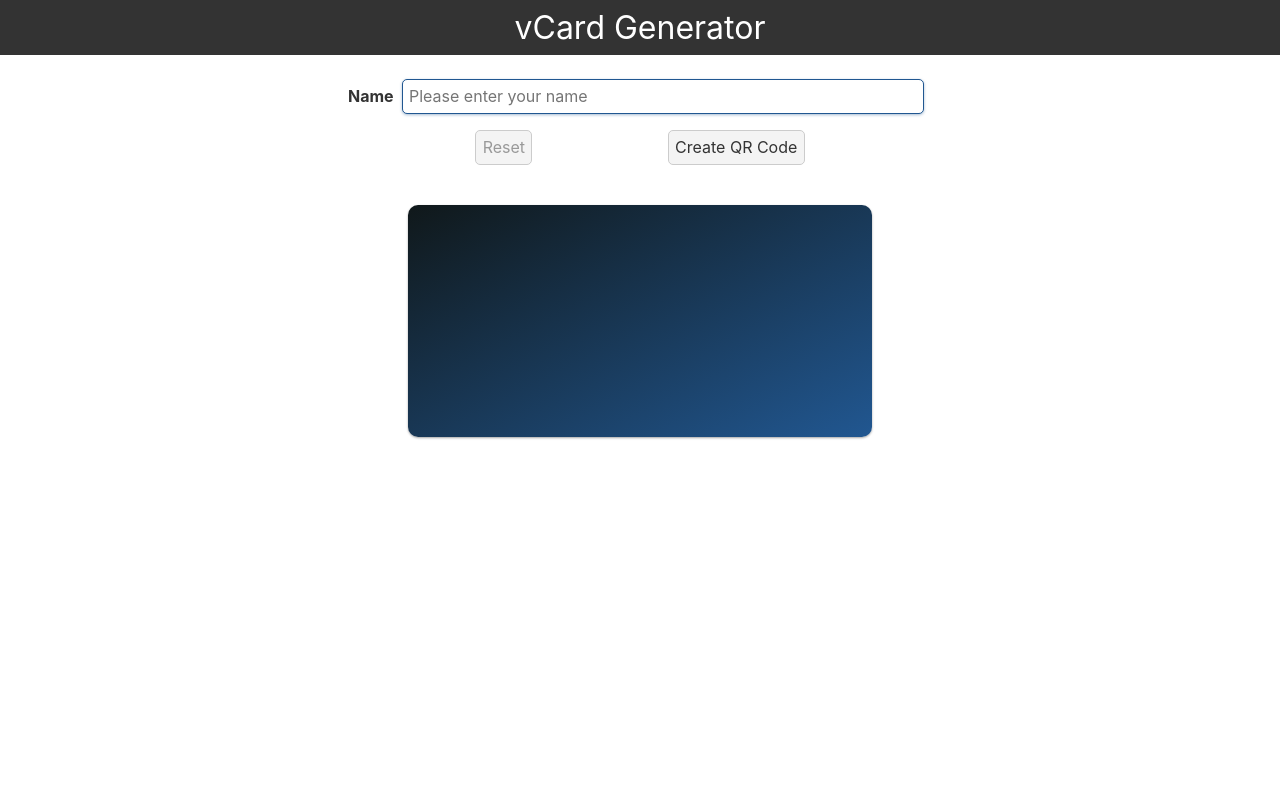
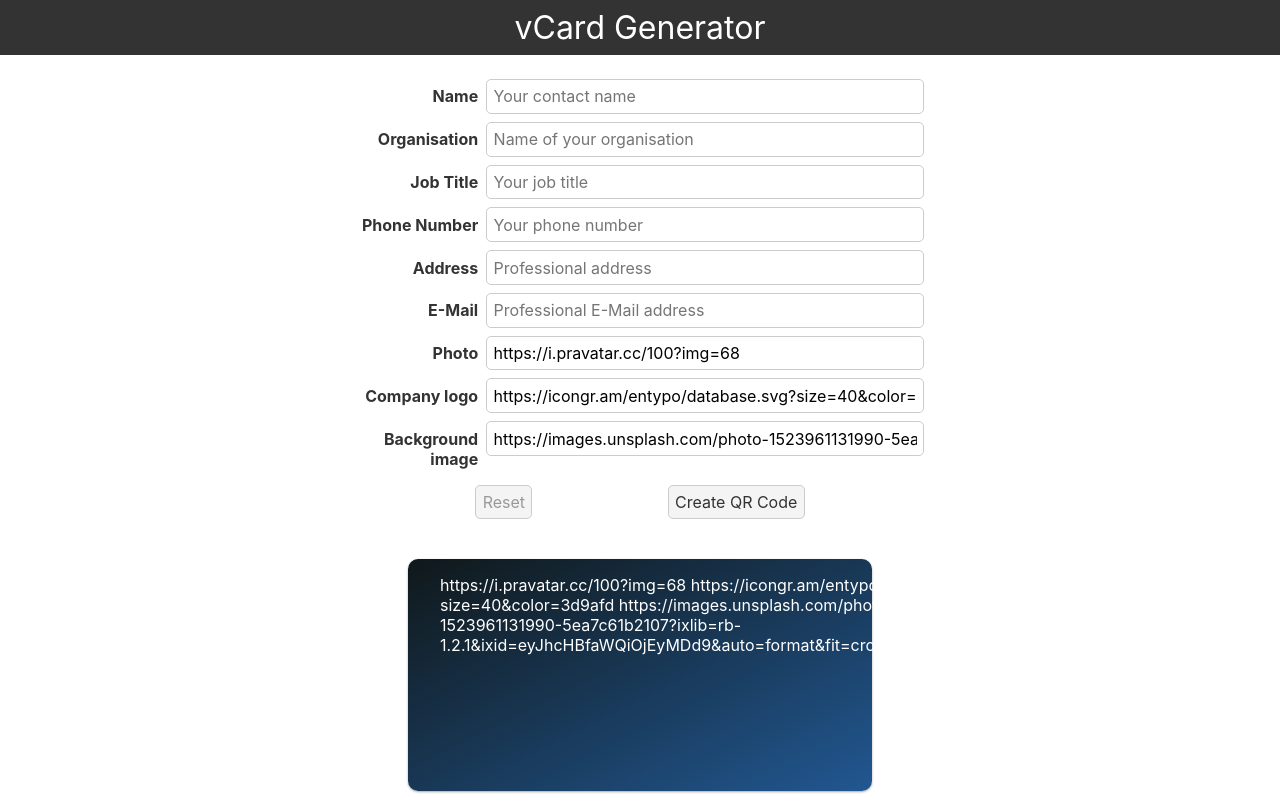
Before and after one commit to jbthecoder5/svelte-learning, a Svelte app: page / in a window 1280 px wide. Built offline with nearby package versions, Linux system fonts and the light colour scheme.

Commit message:
completed section 2.2

```diff
--- a/src/App.svelte
+++ b/src/App.svelte
@@ -1,9 +1,10 @@
 <script>
 	import NavBar from "./Sections/Navbar.svelte"
+	import VCard from "./Sections/VCard.svelte"
 	import Form from "./UI/Form.svelte"
-	import VCard from "./Sections/VCard.svelte"
 
 	let QRCode="";
+	let values;
 </script>
 
 <style>
@@ -18,8 +19,10 @@
 
 <main>
 	<Form
-	on:createQRCode={e=>{
-		QRCode=e.detail;
-	}} />
-	<VCard {QRCode} />
+		bind:values
+		on:createQRCode={e=>{
+			QRCode=e.detail;
+		}} />
+
+	<VCard {values} {QRCode} />
 </main>
--- a/src/Sections/VCard.svelte
+++ b/src/Sections/VCard.svelte
@@ -1,5 +1,16 @@
 <script>
     export let QRCode = false;
+    export let values = {
+      name: "",
+			organisation: "",
+			jobTitle: "",
+			phone: "",
+			address: "",
+			email: "",
+			photoURL: "",
+			logoURL: "",
+			backgroundURL: ""
+    };
 </script>
 
 <style>
@@ -24,5 +35,7 @@
 </style>
 
 <section>
-    {QRCode}
+  {values.name} {values.organisation} {values.jobTitle} {values.phone}
+  {values.address} {values.email} {values.photoURL} {values.logoURL}
+  {values.backgroundURL} {QRCode}
 </section>
--- a/src/UI/Form.svelte
+++ b/src/UI/Form.svelte
@@ -4,11 +4,91 @@
 	import {createEventDispatcher} from 'svelte';
 	const dispatch = createEventDispatcher();
 
+	export let values = {
+		name: "",
+		organisation: "",
+		jobTitle: "",
+		phone: "",
+		address: "",
+		email: "",
+		photoURL: "https://i.pravatar.cc/100?img=68",
+		logoURL: "https://icongr.am/entypo/database.svg?size=40&color=3d9afd",
+		backgroundURL:
+		"https://images.unsplash.com/photo-1523961131990-5ea7c61b2107?ixlib=rb-1.2.1&ixid=eyJhcHBfaWQiOjEyMDd9&auto=format&fit=crop&w=1267&q=80"
+	};
 
     let disabled = true;
-	let name = "";
-	let firstInput ="";
-	let active = true;
+	let firstInput;
+
+	let active = {
+		name: false,
+		organisation: false,
+		jobTitle: false,
+		phone: false,
+		address: false,
+		email: false,
+		photoURL: false,
+		logoURL: false,
+		backgroundURL: false
+	};
+
+	const inputsData = {
+		name : {
+			label: "Name",
+			type: "text",
+			placeholder: "Your contact name"
+		},
+
+		organisation: {
+			label: "Organisation",
+			type: "text",
+			placeholder: "Name of your organisation"
+		},
+
+		jobTitle: {
+			label: "Job Title",
+			type: "text",
+			placeholder: "Your job title"
+		},
+
+		phone: {
+			label: "Phone Number",
+			type: "text",
+			placeholder: "Your phone number"
+		},
+
+		address: {
+			label: "Address",
+			type: "text",
+			placeholder: "Professional address"
+		},
+
+		email: {
+			label: "E-Mail",
+			type: "email",
+			placeholder: "Professional E-Mail address"
+		},
+
+		photoURL: {
+			label: "Photo",
+			type: "text",
+			placeholder: "URL of personal portrait"
+		},
+
+		logoURL: {
+			label: "Company logo",
+			type: "text",
+			placeholder: "URL of your company's logo"
+		},
+
+		backgroundURL: {
+			label: "Background image",
+			type: "text",
+			placeholder: "URL of card's background (leave blank for none)"
+		}
+	};
+
+
 
 	function keyPressed(event) {
 		event.key === "Shift" ? "" : (disabled = false);
@@ -16,7 +96,17 @@
 
 	function resetClicked() {
 		disabled = true;
-		name = "";
+		values = {
+			name: "",
+			organisation: "",
+			jobTitle: "",
+			phone: "",
+			address: "",
+			email: "",
+			photoURL: "",
+			logoURL: "",
+			backgroundURL: ""
+		};
 		firstInput.focus();
 	}
 </script>
@@ -42,6 +132,10 @@
 		cursor: pointer;
 		border-radius: 5px;
 	}
+	.labelText {
+		text-align: end;
+		width: 30%;
+	}
 	.active {
 		border-color: hsl(211, 63%, 35%);
 		box-shadow: 0 1px 3px hsla(211, 63%, 35%, 0.4);
@@ -49,20 +143,147 @@
 </style>
 
 <form>
-	<label>Name
-		<input type="text" placeholder="Please enter your name"
-		class:active
-		on:focus={()=> {active:true;}}
-		on:blur={()=> {active=false;}}
-		on:keydown={keyPressed} bind:value={name}
+	<label>
+	  <div class="labelText">{inputsData.name.label}</div>
+	  <input
+		type="text"
+		placeholder={inputsData.name.placeholder}
+		class:active={active.name}
+		on:focus={() => {
+		  active.name = true;
+		}}
+		on:blur={() => {
+		  active.name = false;
+		}}
+		on:keydown={keyPressed}
+		bind:value={values.name}
 		bind:this={firstInput} />
 	</label>
-
+	<label>
+	  <div class="labelText">{inputsData.organisation.label}</div>
+	  <input
+		type="text"
+		placeholder={inputsData.organisation.placeholder}
+		class:active={active.organisation}
+		on:focus={() => {
+		  active.organisation = true;
+		}}
+		on:blur={() => {
+		  active.organisation = false;
+		}}
+		on:keydown={keyPressed}
+		bind:value={values.organisation} />
+	</label>
+	<label>
+	  <div class="labelText">{inputsData.jobTitle.label}</div>
+	  <input
+		type="text"
+		placeholder={inputsData.jobTitle.placeholder}
+		class:active={active.jobTitle}
+		on:focus={() => {
+		  active.jobTitle = true;
+		}}
+		on:blur={() => {
+		  active.jobTitle = false;
+		}}
+		on:keydown={keyPressed}
+		bind:value={values.jobTitle} />
+	</label>
+	<label>
+	  <div class="labelText">{inputsData.phone.label}</div>
+	  <input
+		type="text"
+		placeholder={inputsData.phone.placeholder}
+		class:active={active.phone}
+		on:focus={() => {
+		  active.phone = true;
+		}}
+		on:blur={() => {
+		  active.phone = false;
+		}}
+		on:keydown={keyPressed}
+		bind:value={values.phone} />
+	</label>
+	<label>
+	  <div class="labelText">{inputsData.address.label}</div>
+	  <input
+		type="text"
+		placeholder={inputsData.address.placeholder}
+		class:active={active.address}
+		on:focus={() => {
+		  active.address = true;
+		}}
+		on:blur={() => {
+		  active.address = false;
+		}}
+		on:keydown={keyPressed}
+		bind:value={values.address} />
+	</label>
+	<label>
+	  <div class="labelText">{inputsData.email.label}</div>
+	  <input
+		type="email"
+		placeholder={inputsData.email.placeholder}
+		class:active={active.email}
+		on:focus={() => {
+		  active.email = true;
+		}}
+		on:blur={() => {
+		  active.email = false;
+		}}
+		on:keydown={keyPressed}
+		bind:value={values.email} />
+	</label>
+	<label>
+	  <div class="labelText">{inputsData.photoURL.label}</div>
+	  <input
+		type="text"
+		placeholder={inputsData.photoURL.placeholder}
+		class:active={active.photoURL}
+		on:focus={() => {
+		  active.photoURL = true;
+		}}
+		on:blur={() => {
+		  active.photoURL = false;
+		}}
+		on:keydown={keyPressed}
+		bind:value={values.photoURL} />
+	</label>
+	<label>
+	  <div class="labelText">{inputsData.logoURL.label}</div>
+	  <input
+		type="text"
+		placeholder={inputsData.logoURL.placeholder}
+		class:active={active.logoURL}
+		on:focus={() => {
+		  active.logoURL = true;
+		}}
+		on:blur={() => {
+		  active.logoURL = false;
+		}}
+		on:keydown={keyPressed}
+		bind:value={values.logoURL} />
+	</label>
+	<label>
+	  <div class="labelText">{inputsData.backgroundURL.label}</div>
+	  <input
+		type="text"
+		placeholder={inputsData.backgroundURL.placeholder}
+		class:active={active.backgroundURL}
+		on:focus={() => {
+		  active.backgroundURL = true;
+		}}
+		on:blur={() => {
+		  active.backgroundURL = false;
+		}}
+		on:keydown={keyPressed}
+		bind:value={values.backgroundURL} />
+	</label>
 	<article>
 	  <button {disabled} on:click|preventDefault={resetClicked}>Reset</button>
 	  <button
-			on:click|preventDefault={()=> {
-				dispatch('createQRCode', name);
+		on:click|preventDefault={() => {
+		  dispatch('createQRCode', 'QR Code goes here');
 		}}>
 		Create QR Code
 	  </button>
```
Lines whose indentation alone changed are shown as unchanged.
